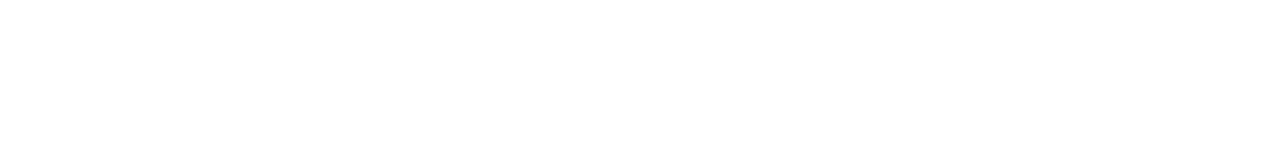
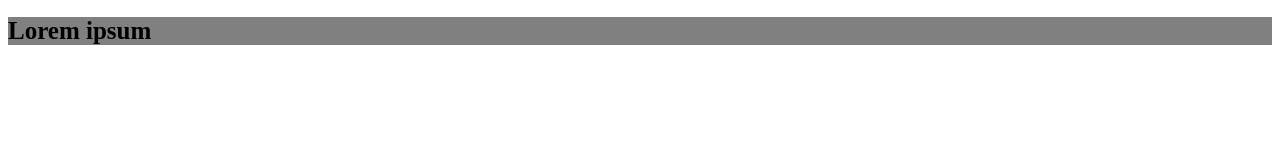
Before and after one commit to alimert801/my-second-project, a plain HTML site: page index.html in a window 1280 px wide. Drawn offline with Linux system fonts and the light colour scheme.

Commit message:
fifth commit

```diff
--- a/index.html
+++ b/index.html
@@ -5,7 +5,7 @@
         <link rel="stylesheet" href="style.css">
     </head>
     <body>
-
+     <h1 class="box">Lorem ipsum</h1>
     </body>
     <footer>
 
--- a/style.css
+++ b/style.css
@@ -0,0 +1,4 @@
+ .box {
+     font-size: 25px;
+     background-color: gray;
+ }
```
